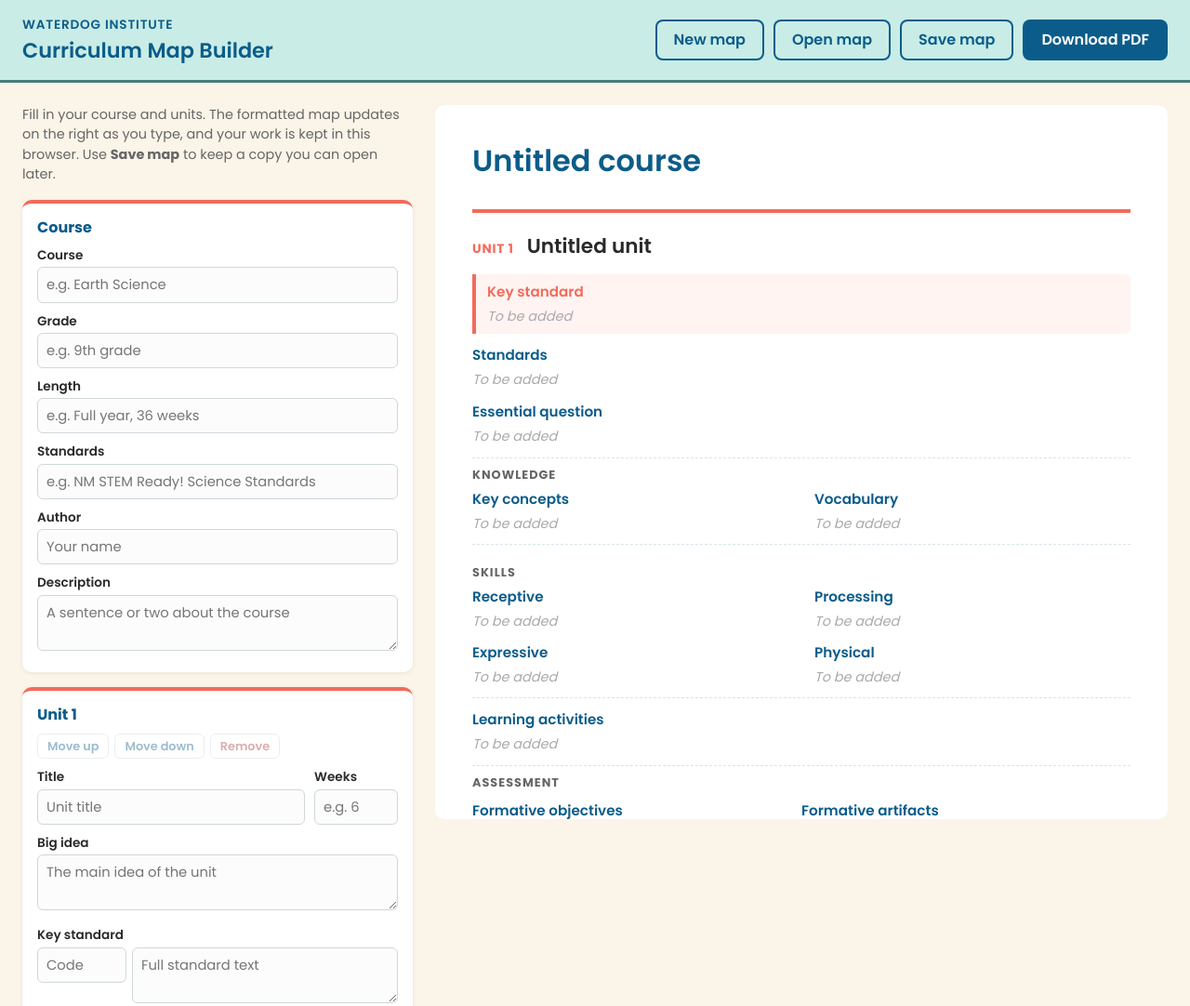
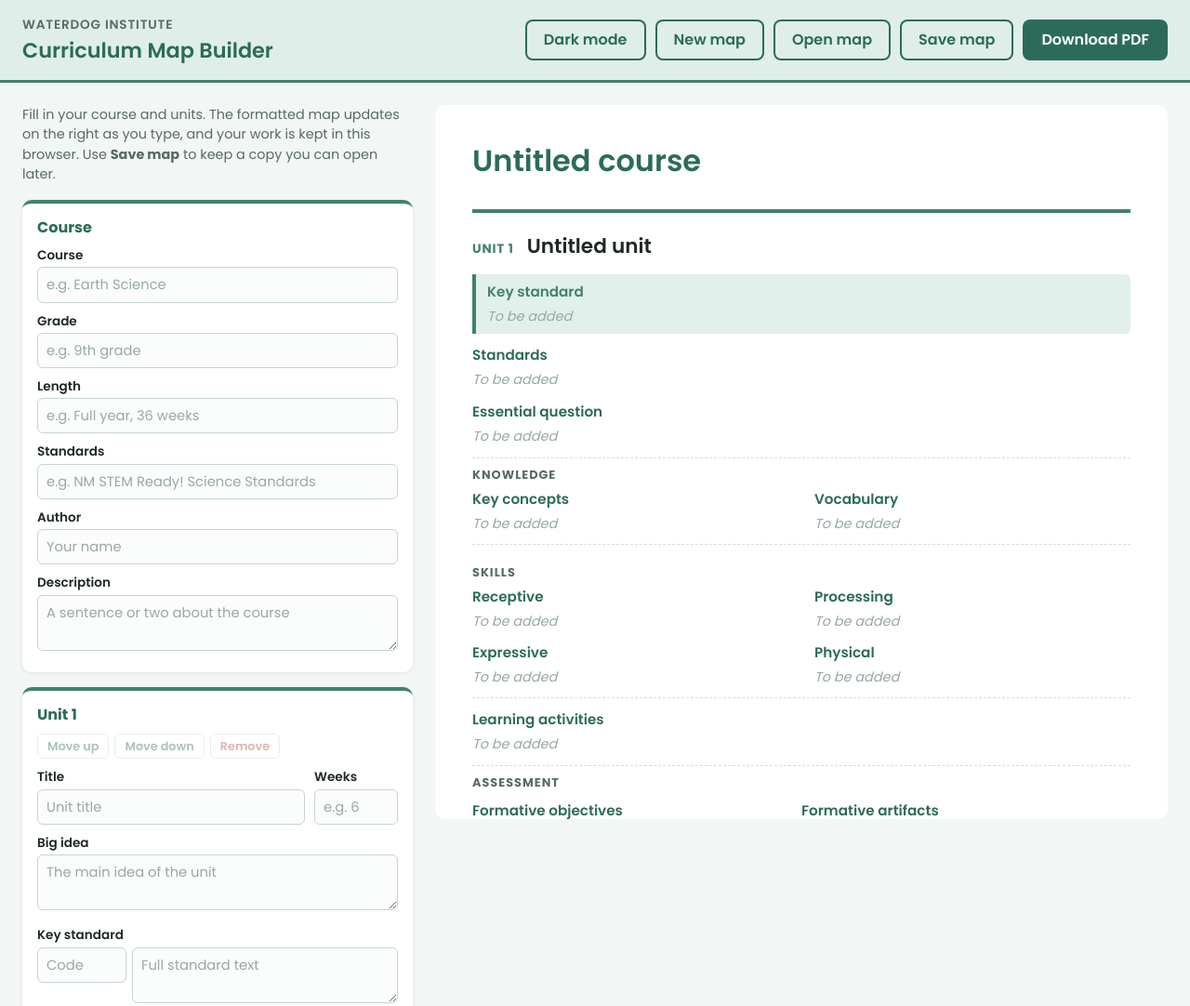
Before and after one commit to sjames91/curriculum-map-builder, a plain HTML site: page index.html in a window 1280 px wide. Shown: the top 1082 px of the page at 93% size. Drawn offline with Linux system fonts and the light colour scheme.

Commit message:
Viridian theme with light and dark modes and a toggle; PDF always prints light
Co-Authored-By: Claude Opus 5.5 <noreply@anthropic.com>

```diff
--- a/app.js
+++ b/app.js
@@ -495,5 +495,21 @@ document.getElementById("save-file").addEventListener("click", () => {
 
 document.getElementById("download-pdf").addEventListener("click", () => window.print());
 
+// Light/dark theme. The starting theme is set in index.html before the page draws.
+const THEME_KEY = "curriculum-map-builder:theme";
+const themeButton = document.getElementById("theme-toggle");
+function showThemeButton() {
+  const dark = document.documentElement.dataset.theme === "dark";
+  themeButton.textContent = dark ? "Light mode" : "Dark mode";
+  themeButton.setAttribute("aria-pressed", String(dark));
+}
+themeButton.addEventListener("click", () => {
+  const next = document.documentElement.dataset.theme === "dark" ? "light" : "dark";
+  document.documentElement.dataset.theme = next;
+  localStorage.setItem(THEME_KEY, next);
+  showThemeButton();
+});
+showThemeButton();
+
 renderEditor();
 renderPreview();
--- a/index.html
+++ b/index.html
@@ -8,6 +8,15 @@
   <link rel="preconnect" href="https://fonts.googleapis.com">
   <link href="https://fonts.googleapis.com/css2?family=Poppins:wght@400;500;600;700&display=swap" rel="stylesheet">
   <link rel="stylesheet" href="style.css">
+  <script>
+    // Pick the theme before the page draws, so it doesn't flash the wrong colors.
+    // Uses the saved choice, or the computer's light/dark setting on a first visit.
+    (function () {
+      var saved = localStorage.getItem("curriculum-map-builder:theme");
+      var dark = saved ? saved === "dark" : matchMedia("(prefers-color-scheme: dark)").matches;
+      document.documentElement.dataset.theme = dark ? "dark" : "light";
+    })();
+  </script>
 </head>
 <body>
 
@@ -17,6 +26,7 @@
       <h1>Curriculum Map Builder</h1>
     </div>
     <div class="toolbar-actions">
+      <button class="btn btn-outline" id="theme-toggle" type="button">Dark mode</button>
       <button class="btn btn-outline" id="new-map">New map</button>
       <label class="btn btn-outline">
         Open map
--- a/style.css
+++ b/style.css
@@ -1,11 +1,47 @@
-/* Waterdog colors, matching the main site */
+/* ---------- Theme: viridian, light and dark ----------
+   Every color comes from these variables. The light theme is the default;
+   the dark theme applies when <html data-theme="dark">. */
 :root {
-  --blue: #0b5c8a;
-  --accent: #f26b5b;
-  --mint: #c9ece6;
-  --cream: #fbf4e8;
-  --text: #2a2a2a;
-  --muted: #666;
+  color-scheme: light;
+  --bg: #f2f6f4;
+  --surface: #ffffff;
+  --surface-2: #eaf3ef;
+  --text: #1d2925;
+  --muted: #586a64;
+  --faint: #98a8a2;
+  --primary: #2c6b5a;
+  --primary-strong: #1f5144;
+  --on-primary: #ffffff;
+  --accent: #40826d;
+  --highlight: #e1f0ea;
+  --line: #d3e0db;
+  --line-soft: #e6eeeb;
+  --input-bg: #fbfdfc;
+  --input-border: #c6d5cf;
+  --toolbar: #dfeee8;
+  --danger: #b3473f;
+  --shadow: 0 1px 4px rgba(20, 50, 40, 0.08);
+}
+:root[data-theme="dark"] {
+  color-scheme: dark;
+  --bg: #0e1815;
+  --surface: #15231f;
+  --surface-2: #1a2c26;
+  --text: #e2ebe7;
+  --muted: #9cb1a9;
+  --faint: #66796f;
+  --primary: #6cc3a6;
+  --primary-strong: #8dd6bd;
+  --on-primary: #0e1815;
+  --accent: #4fae90;
+  --highlight: #1c382f;
+  --line: #2a3f38;
+  --line-soft: #21332d;
+  --input-bg: #111e1a;
+  --input-border: #2e463d;
+  --toolbar: #12201c;
+  --danger: #e2786e;
+  --shadow: 0 1px 4px rgba(0, 0, 0, 0.4);
 }
 
 * { box-sizing: border-box; }
@@ -14,7 +50,7 @@ body {
   margin: 0;
   font-family: 'Poppins', sans-serif;
   color: var(--text);
-  background: var(--cream);
+  background: var(--bg);
   line-height: 1.5;
 }
 
@@ -26,22 +62,23 @@ body {
   justify-content: space-between;
   gap: 12px;
   padding: 14px 24px;
-  background: var(--mint);
-  border-bottom: 3px solid #4a7c7e;
+  background: var(--toolbar);
+  border-bottom: 3px solid var(--accent);
 }
 .brand {
-  color: var(--blue);
+  color: var(--muted);
   font-size: 0.85rem;
   font-weight: 600;
   text-decoration: none;
   text-transform: uppercase;
   letter-spacing: 0.06em;
 }
+.brand:hover { color: var(--primary); }
 .toolbar h1 {
   margin: 0;
   font-size: 1.4rem;
   font-weight: 600;
-  color: var(--blue);
+  color: var(--primary);
 }
 .toolbar-actions {
   display: flex;
@@ -51,21 +88,21 @@ body {
 .btn {
   display: inline-block;
   border: 0;
-  background: var(--blue);
-  color: white;
+  background: var(--primary);
+  color: var(--on-primary);
   font: inherit;
   font-weight: 600;
   padding: 10px 20px;
   border-radius: 8px;
   cursor: pointer;
 }
-.btn:hover { background: var(--accent); color: var(--text); }
+.btn:hover { background: var(--primary-strong); }
 .btn-outline {
   background: transparent;
-  color: var(--blue);
-  box-shadow: inset 0 0 0 2px var(--blue);
+  color: var(--primary);
+  box-shadow: inset 0 0 0 2px var(--primary);
 }
-.btn-outline:hover { background: var(--blue); color: white; }
+.btn-outline:hover { background: var(--primary); color: var(--on-primary); }
 
 /* ---------- Workspace: form on the left, map on the right ---------- */
 .workspace {
@@ -100,11 +137,11 @@ body {
 .panel {
   margin: 0 0 16px;
   padding: 14px 16px 6px;
-  background: white;
+  background: var(--surface);
   border: 0;
   border-top: 4px solid var(--accent);
   border-radius: 10px;
-  box-shadow: 0 1px 4px rgba(0, 0, 0, 0.08);
+  box-shadow: var(--shadow);
 }
 .panel legend {
   float: left;
@@ -112,7 +149,7 @@ body {
   margin: 0 0 8px;
   padding: 0;
   font-weight: 700;
-  color: var(--blue);
+  color: var(--primary);
 }
 .field {
   display: block;
@@ -126,22 +163,31 @@ body {
   font-weight: 600;
 }
 .field input,
-.field textarea {
+.field textarea,
+.row input,
+.row textarea {
   width: 100%;
   padding: 7px 9px;
-  border: 1px solid #cfd8d8;
+  border: 1px solid var(--input-border);
   border-radius: 6px;
   font: inherit;
   font-size: 0.92rem;
-  background: #fcfcfc;
+  color: var(--text);
+  background: var(--input-bg);
   resize: vertical;
 }
+.field input::placeholder,
+.field textarea::placeholder,
+.row input::placeholder,
+.row textarea::placeholder { color: var(--faint); }
 .field input:focus,
-.field textarea:focus {
-  outline: 2px solid var(--blue);
+.field textarea:focus,
+.row input:focus,
+.row textarea:focus {
+  outline: 2px solid var(--primary);
   outline-offset: 0;
-  border-color: var(--blue);
-  background: white;
+  border-color: var(--primary);
+  background: var(--surface);
 }
 .field-row {
   display: grid;
@@ -152,15 +198,16 @@ body {
   clear: both;
   margin: 4px 0 12px;
   padding: 10px 12px 2px;
-  background: #f4faf9;
-  border-left: 3px solid var(--mint);
+  background: var(--surface-2);
+  border-left: 3px solid var(--accent);
   border-radius: 0 6px 6px 0;
 }
 .field-group-title {
   margin: 0 0 6px;
   font-weight: 700;
-  color: var(--blue);
+  color: var(--primary);
 }
+
 /* Rows of paired inputs: standards (code + text) and assessment pairs (objective + artifact) */
 .row,
 .row-head {
@@ -180,26 +227,9 @@ body {
   font-size: 0.85rem;
   font-weight: 600;
 }
-.row input,
-.row textarea {
-  width: 100%;
-  padding: 7px 9px;
-  border: 1px solid #cfd8d8;
-  border-radius: 6px;
-  font: inherit;
-  font-size: 0.92rem;
-  background: #fcfcfc;
-  resize: vertical;
-}
-.row input:focus,
-.row textarea:focus {
-  outline: 2px solid var(--blue);
-  outline-offset: 0;
-  border-color: var(--blue);
-  background: white;
-}
 .row .btn-small { margin-top: 6px; }
 .rows > .btn-small { margin-top: 2px; }
+
 .unit-controls {
   display: flex;
   flex-wrap: wrap;
@@ -208,9 +238,9 @@ body {
   margin: 0 0 10px;
 }
 .btn-small {
-  border: 1px solid #cfd8d8;
-  background: white;
-  color: var(--blue);
+  border: 1px solid var(--input-border);
+  background: var(--surface);
+  color: var(--primary);
   font: inherit;
   font-size: 0.8rem;
   font-weight: 600;
@@ -218,24 +248,24 @@ body {
   border-radius: 6px;
   cursor: pointer;
 }
-.btn-small:hover:not(:disabled) { border-color: var(--blue); }
+.btn-small:hover:not(:disabled) { border-color: var(--primary); }
 .btn-small:disabled { opacity: 0.4; cursor: default; }
-.btn-small.danger { color: #a33; }
-.btn-small.danger:hover:not(:disabled) { border-color: #a33; }
+.btn-small.danger { color: var(--danger); }
+.btn-small.danger:hover:not(:disabled) { border-color: var(--danger); }
 .add-unit { width: 100%; }
 
 /* ---------- The map ---------- */
 .map {
-  background: white;
+  background: var(--surface);
   border-radius: 10px;
   padding: 36px 40px;
-  box-shadow: 0 1px 4px rgba(0, 0, 0, 0.08);
+  box-shadow: var(--shadow);
 }
 .map-head h2 {
   margin: 0 0 8px;
   font-size: 2rem;
   font-weight: 600;
-  color: var(--blue);
+  color: var(--primary);
 }
 .map-facts {
   display: flex;
@@ -292,19 +322,20 @@ body {
   margin: 0 0 4px;
   font-size: 0.95rem;
   font-weight: 600;
-  color: var(--blue);
+  color: var(--primary);
 }
 .unit-block ul {
   margin: 0;
   padding-left: 18px;
   font-size: 0.92rem;
 }
-/* Knowledge and Skills: full-width groups with their own heading */
+
+/* Knowledge, Skills and Assessment: full-width groups with their own heading */
 .unit-group {
   grid-column: 1 / -1;
   padding: 8px 0 10px;
-  border-top: 1px dashed #d8e6e4;
-  border-bottom: 1px dashed #d8e6e4;
+  border-top: 1px dashed var(--line);
+  border-bottom: 1px dashed var(--line);
 }
 .unit-group + .unit-group { border-top: 0; }
 .unit-group-title {
@@ -335,7 +366,7 @@ body {
   white-space: pre-line;
 }
 .std-table tr + tr td,
-.pair-table tbody tr + tr td { border-top: 1px solid #eee; }
+.pair-table tbody tr + tr td { border-top: 1px solid var(--line-soft); }
 .std-code {
   width: 8.5em;
   font-weight: 600;
@@ -344,48 +375,51 @@ body {
 .pair-table th {
   font-size: 0.95rem;
   font-weight: 600;
-  color: var(--blue);
-}
-.pair-table td.empty {
-  color: #aaa;
-  font-style: italic;
+  color: var(--primary);
 }
 .std-table tr,
 .pair-table tr { break-inside: avoid; }
 
-/* Key standards: highlighted so the priority standards stand out */
+/* Key standard: highlighted so the priority standard stands out */
 .unit-block.key {
   padding: 8px 12px;
-  background: #fff4f2;
+  background: var(--highlight);
   border-left: 4px solid var(--accent);
   border-radius: 0 6px 6px 0;
 }
 .unit-block.key h4 { color: var(--accent); }
-.unit-block.key li { font-weight: 600; }
-@media print {
-  .unit-block.key {
-    -webkit-print-color-adjust: exact;
-    print-color-adjust: exact;
-  }
-}
-.unit-block .empty {
+
+.unit-block .empty,
+.pair-table td.empty {
   margin: 0;
   font-size: 0.9rem;
-  color: #aaa;
+  color: var(--faint);
   font-style: italic;
 }
 .map-footer {
   margin-top: 32px;
   padding-top: 12px;
-  border-top: 1px solid #e6e6e6;
+  border-top: 1px solid var(--line);
   font-size: 0.8rem;
   color: var(--muted);
   text-align: center;
 }
 
-/* ---------- Printing / PDF ---------- */
+/* ---------- Printing / PDF: always the light theme ---------- */
 @page { margin: 0.6in; }
 @media print {
+  :root[data-theme="dark"] {
+    color-scheme: light;
+    --surface: #ffffff;
+    --text: #1d2925;
+    --muted: #586a64;
+    --faint: #98a8a2;
+    --primary: #2c6b5a;
+    --accent: #40826d;
+    --highlight: #e1f0ea;
+    --line: #d3e0db;
+    --line-soft: #e6eeeb;
+  }
   body { background: white; }
   .toolbar, .editor { display: none; }
   .workspace { display: block; max-width: none; padding: 0; }
@@ -393,5 +427,9 @@ body {
   .map { box-shadow: none; padding: 0; border-radius: 0; }
   .unit { break-inside: avoid-page; }
   .unit-grid { grid-template-columns: 1fr 1fr; }
+  .unit-block.key {
+    -webkit-print-color-adjust: exact;
+    print-color-adjust: exact;
+  }
   a { color: inherit; text-decoration: none; }
 }
```
